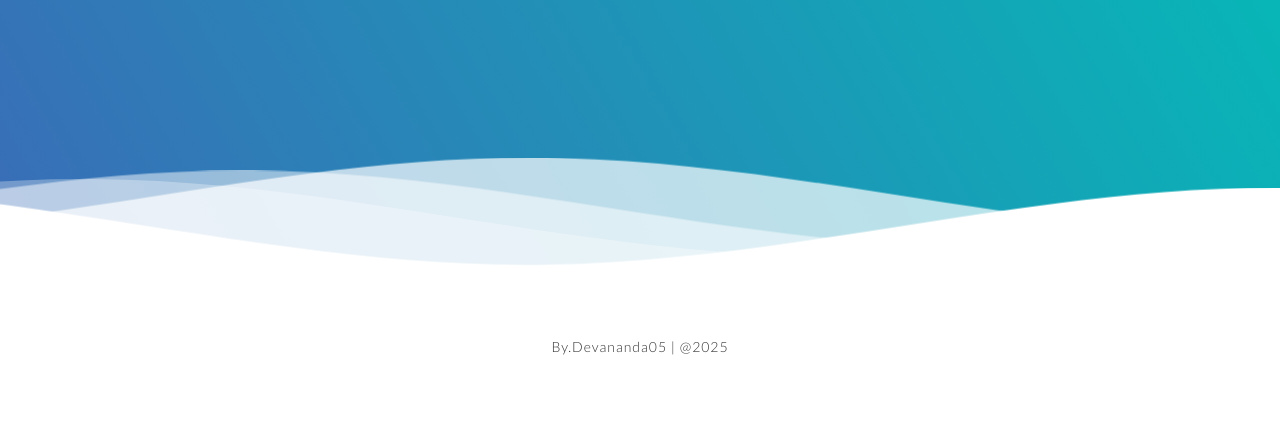
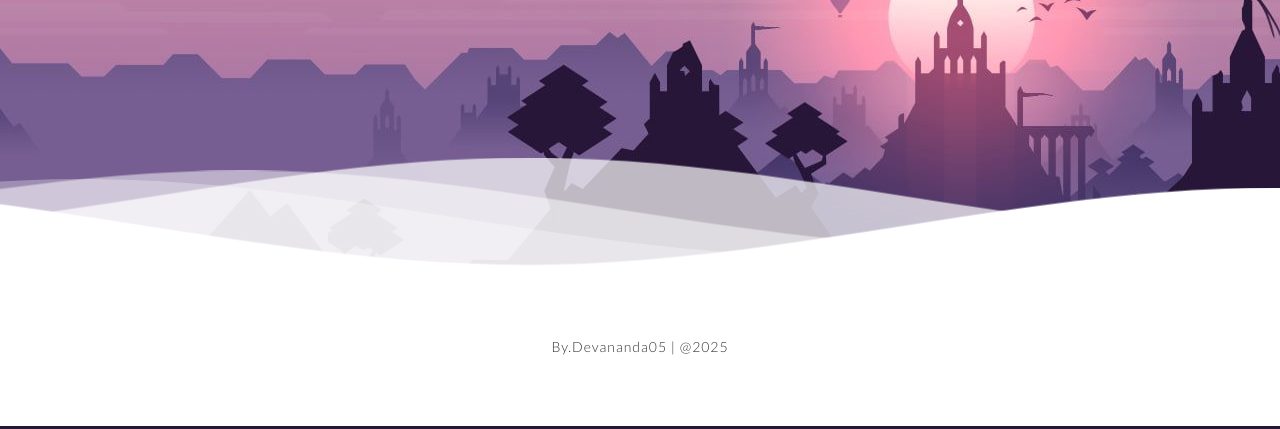
Before and after one commit to Devanandha05/customfont-creator, a plain HTML site: page index.html in a window 1280 px wide. Shown: the part 371-800 px from the top of the page. Drawn offline with Linux system fonts and the light colour scheme.

Commit message:
Updated index.html

```diff
--- a/index.html
+++ b/index.html
@@ -9,6 +9,7 @@
 
 body {
   margin:0;
+   background: url("purple_illu.jpg");
 }
 
 h1 {
@@ -28,7 +29,6 @@ p {
 .header {
   position:relative;
   text-align:center;
-  background: linear-gradient(60deg, rgb(58, 108, 183) 0%, rgb(0, 193, 183) 100%);
   color:white;
 }
 
```
